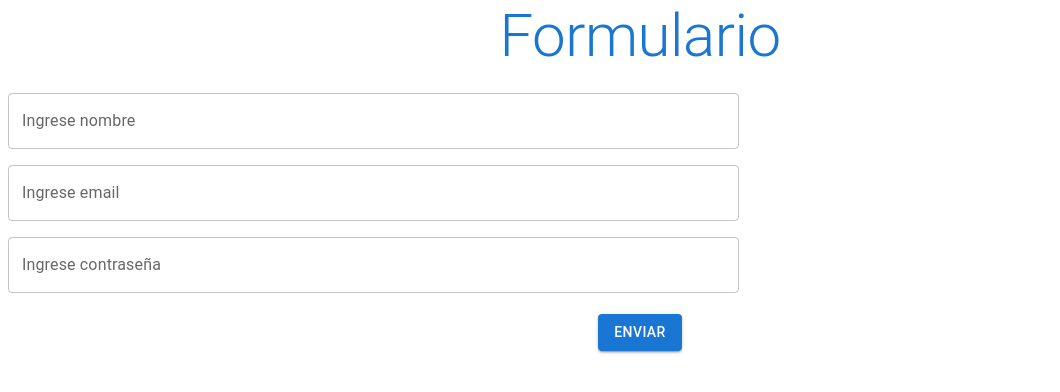
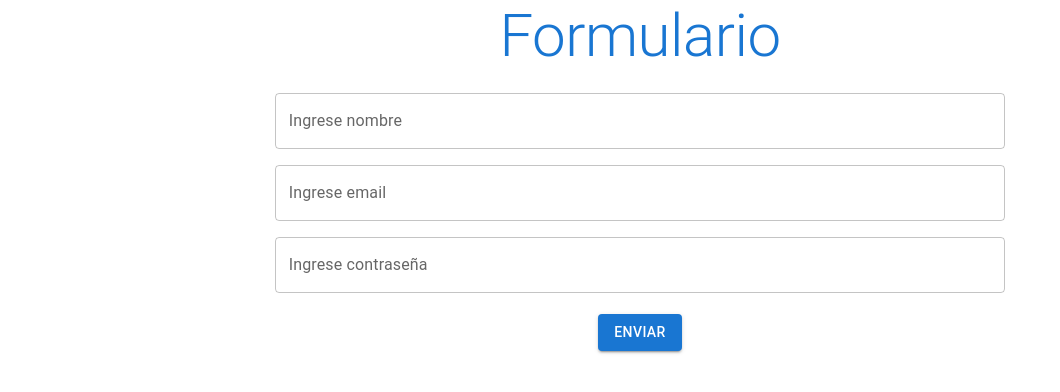
Before and after one commit to marianobalma/Practica_React, a React (Create React App) app: page /formulario in a window 1280 px wide. Shown: the top 392 px of the page, without its empty margins (0-1060 px from the left). Built offline with nearby package versions, Linux system fonts and the light colour scheme.

Commit message:
form_terminado

```diff
--- a/src/components/pages/formulario/Formulario.jsx
+++ b/src/components/pages/formulario/Formulario.jsx
@@ -41,7 +41,7 @@ const Formulario = () => {
         <Grid
           container
           align-items={"center"}
-          justify-content="space-evenly"
+          justifyContent="space-evenly"
           spacing={2}
           sx={{ width: "100%" }}
         >
```
